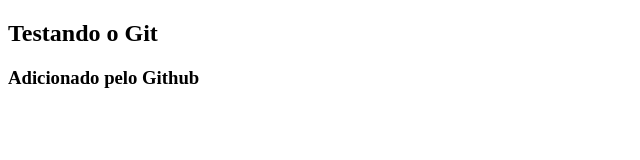
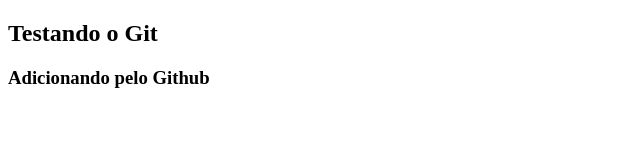
Before and after one commit to nanerjac/desenv-app1, a plain HTML site: page index.html in a window 1280 px wide. Shown: the full height of the page, 0-640 px from the left. Drawn offline with Linux system fonts and the light colour scheme.

Commit message:
Update index.html

```diff
--- a/index.html
+++ b/index.html
@@ -8,6 +8,6 @@
 <body>
     <h2>Testando o Git</h2>
 
-    <h3>Adicionado pelo Github <h3/>
+    <h3>Adicionando pelo Github</h3>
 </body>
 </html>
```
